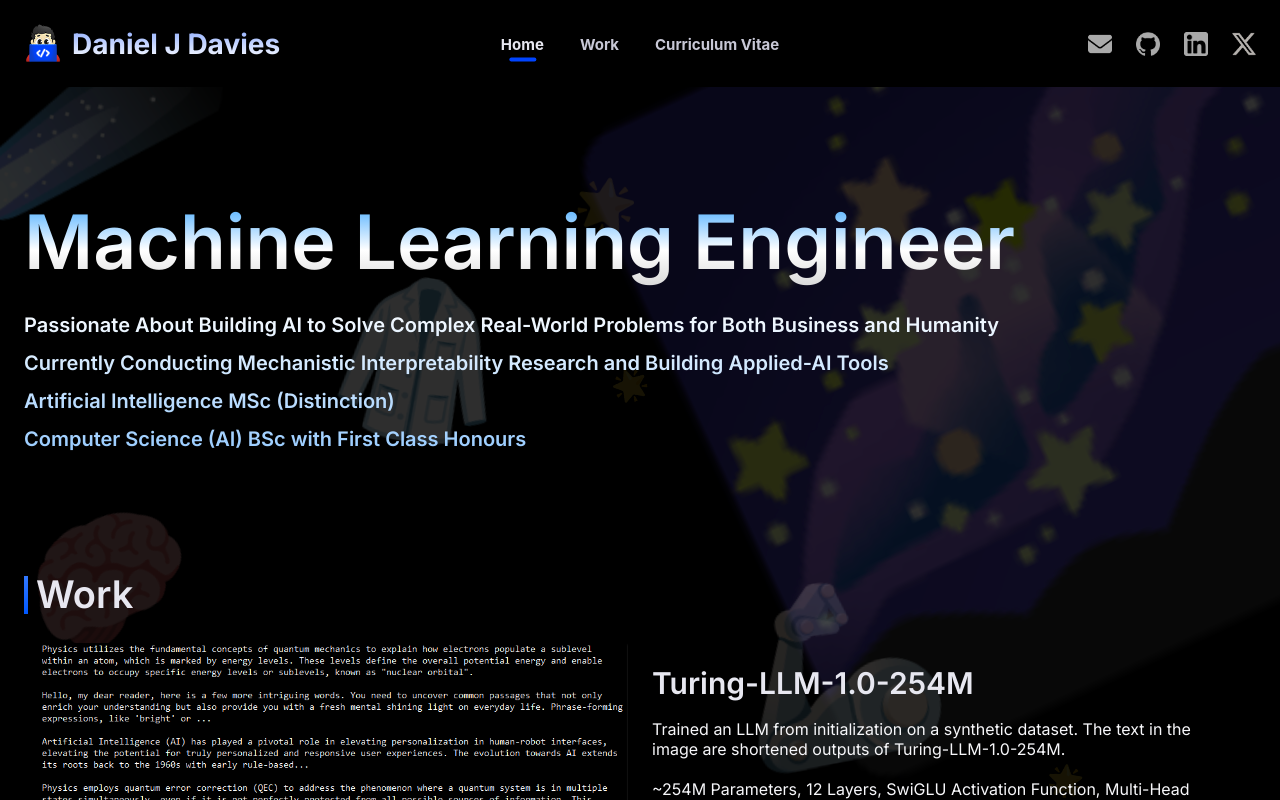
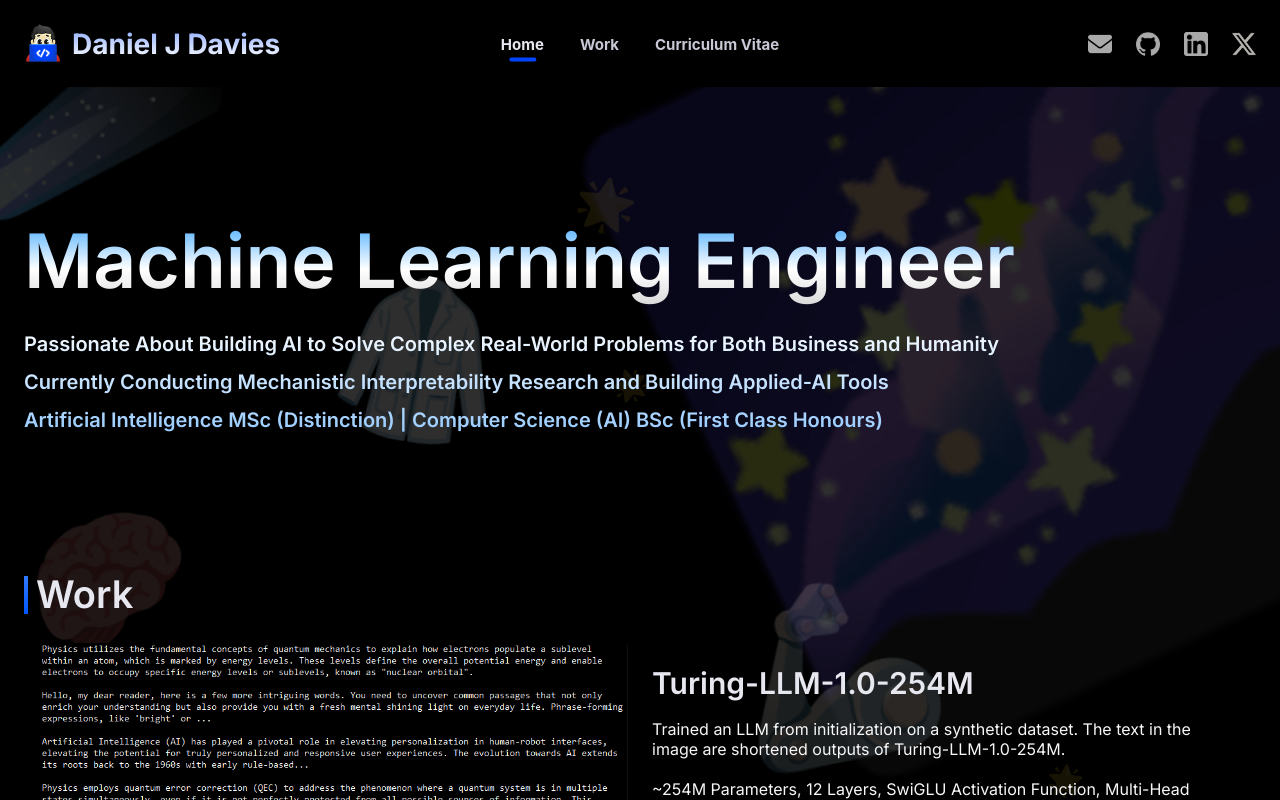
Before and after one commit to DanielJamesDavies/PortfolioWebsite, a React (Create React App) app: page / in a window 1280 px wide. Shown: the top 800 px of the page. Built offline with nearby package versions, Linux system fonts and the light colour scheme; a web font is replaced by a local one.

Commit message:
Update Subheadline.jsx

```diff
--- a/src/pages/Home/Subheadline/Subheadline.jsx
+++ b/src/pages/Home/Subheadline/Subheadline.jsx
@@ -9,9 +9,7 @@ export const Subheadline = () => {
 				<div className='home-subheadline-line-break' />
 				Currently Conducting Mechanistic Interpretability Research and Building Applied-AI Tools
 				<div className='home-subheadline-line-break' />
-				Artificial Intelligence MSc (Distinction)
-				<div className='home-subheadline-line-break' />
-				Computer Science (AI) BSc with First Class Honours
+				Artificial Intelligence MSc (Distinction) | Computer Science (AI) BSc (First Class Honours)
 			</div>
 		</div>
 	);
```
